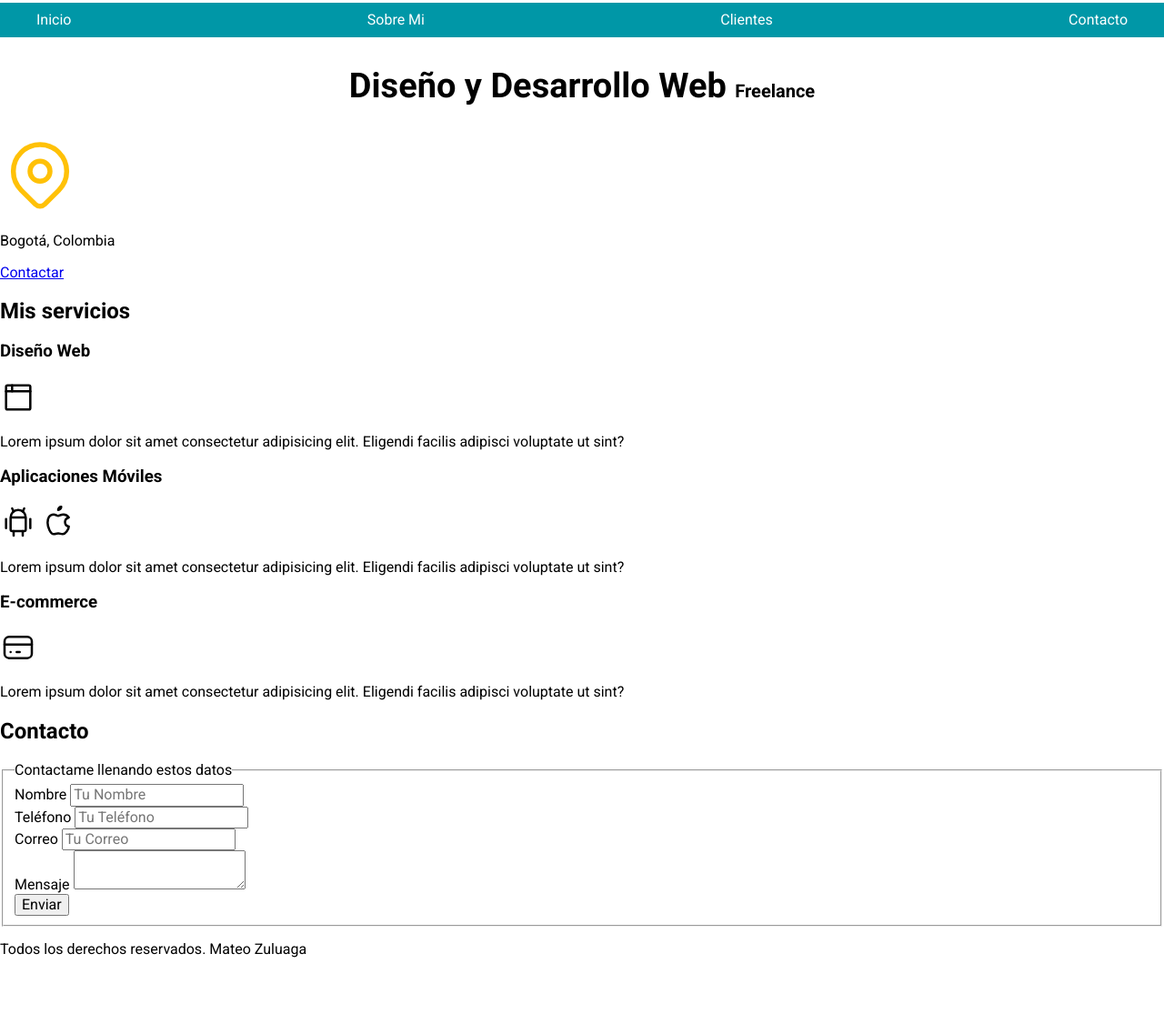
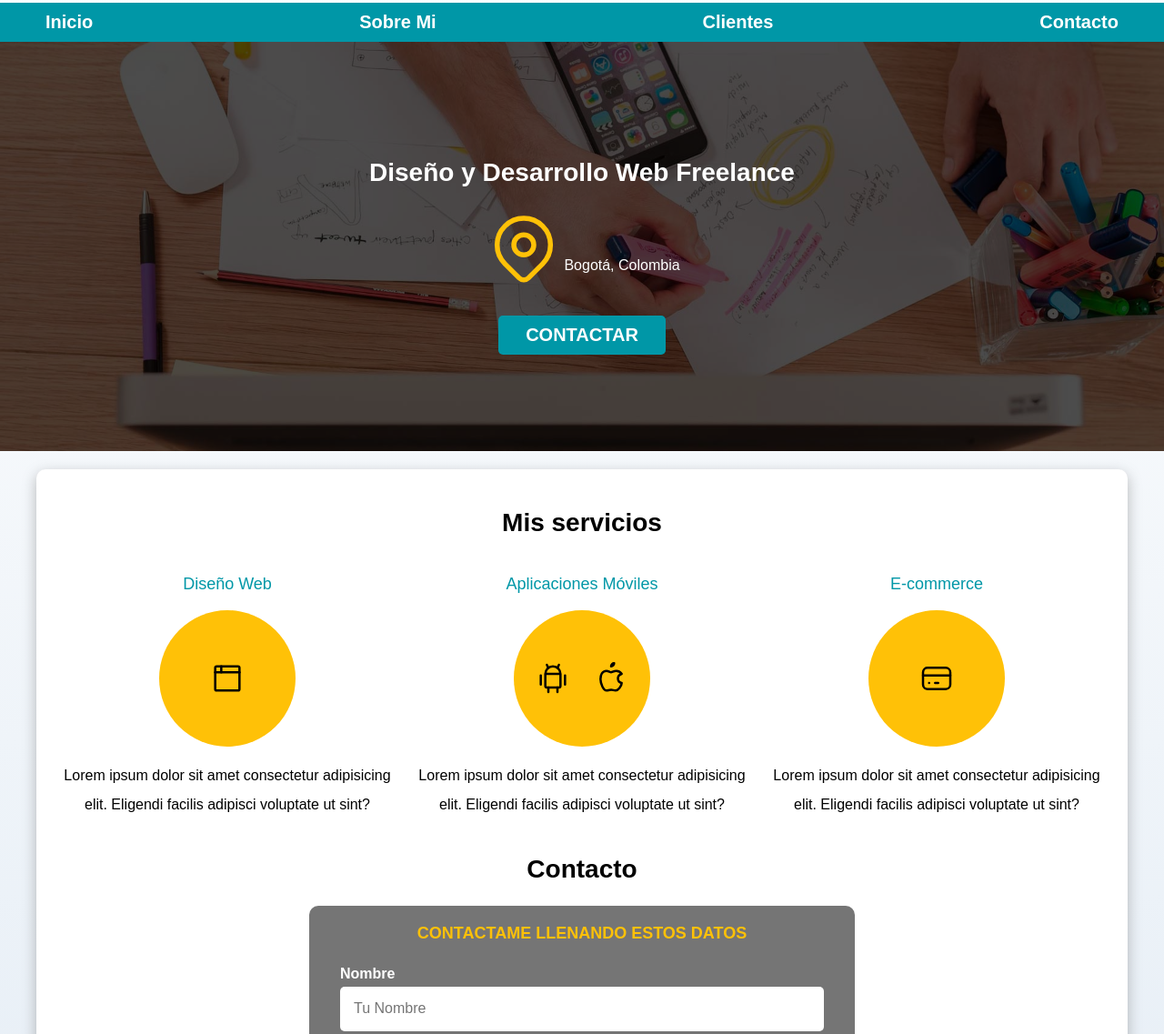
Before and after one commit to Mateozc97/Desarrollo-Web---P-gina-freelance, a plain HTML site: page index.html in a window 1280 px wide. Shown: the part 92-1229 px from the top of the page at 91% size. Before the commit the page ends 1161 px from the top, so only its background shows below. Drawn offline with Linux system fonts and the light colour scheme.

Commit message:
Terminado el proyecto

```diff
--- a/css/styles.css
+++ b/css/styles.css
@@ -1,38 +1,252 @@
-:root{
+:root {
     --blanco: #ffffff;
     --oscuro: #212121;
-    --primario: #ffc107;
-    --secundario: #0097a7;
+    --primario: #FFC107;
+    --secundario: #0097A7;
     --gris: #757575;
+    --grisClaro: #DFE9F3;
+}
+/*  Globales **/
+html {
+    font-size: 62.5%;
+    box-sizing: border-box; /* Hack para Box Model **/
+    scroll-snap-type: y mandatory;
+}
+/** Scroll Snap**/
+.servicios,
+.navegacion-principal,
+.formulario {
+    scroll-snap-align: center;
+    scroll-snap-stop: always;
 }
 
-html{
-    font-size: 62.5%;
+*, *:before, *:after {
+    box-sizing: inherit;
 }
-body{
-    font-size: 16px;
-    font-family: 'Roboto', sans-serif;
+body {
+    font-size: 16px; /* 1rem = 10px */
+    font-family: 'Krub', sans-serif;
+    background-image: linear-gradient(to top, var(--grisClaro) 0%, var(--blanco) 100% );
 }
-.titulo{
+.contenedor {
+    max-width: 120rem;
+    margin: 0 auto;
+}
+.boton {
+    background-color: var(--secundario);
+    color: var(--blanco);
+    padding: 1rem 3rem;
+    margin-top: 3rem;
+    font-size: 2rem;
+    text-decoration: none;
+    text-transform: uppercase;
+    font-weight: bold;
+    border-radius: .5rem;
+    width: 90%;
     text-align: center;
+    border: none;
+}
+@media (min-width: 768px) {
+    .boton {
+        width: auto;
+    }
+}
+.boton:hover {
+    cursor: pointer;
+}
+
+.sombra {
+    box-shadow: 0px 5px 15px 0px rgba(112,112,112,0.48);
+    background-color: var(--blanco);
+    padding: 2rem;
+    border-radius: 1rem;
+}
+
+/* Tipografia */
+h1 {
     font-size: 3.8rem;
 }
-.titulo span{
+h2 {
+    font-size: 2.8rem;
+}
+h3 {
+    font-size: 1.8rem;
+}
+h1,h2,h3 {
+    text-align: center;
+}
+
+
+/* Titulos */
+.titulo span {
     font-size: 2rem;
 }
-.contenedor{
-    width: 120rem;
-    margin: 0 auto;
+
+/** Utilidades **/
+.w-sm-100 {
+    width: 100%;
 }
-.nav-bg{
+@media (min-width: 768px) {
+    .w-sm-100 {
+        width: auto;
+    }
+}
+.flex {
+    display: flex;
+}
+.alinear-derecha {
+    justify-content: flex-end;
+}
+
+/* Navegacion Principal */
+.nav-bg {
     background-color: var(--secundario);
 }
-.navegacion-principal{
-    padding: 1rem;
+.navegacion-principal {
     display: flex;
-    justify-content: space-between;
+    flex-direction: column;
 }
-.navegacion-principal a{
+@media (min-width: 768px) {
+    .navegacion-principal {
+        flex-direction: row;
+        justify-content: space-between;
+    }
+}
+
+.navegacion-principal a {
+    display: block;
+    text-align: center;
     color: var(--blanco);
     text-decoration: none;
+    font-size: 2rem;
+    font-weight: 700;
+    padding: 1rem;
 }
+.navegacion-principal a:hover {
+    background-color: var(--primario);
+    color: var(--oscuro);
+}
+
+/* Hero */
+.hero {
+    background-image: url(../img/hero.jpg);
+    background-repeat: no-repeat;
+    background-size: cover;
+    height: 450px;
+    position: relative;
+    margin-bottom: 2rem;
+}
+.contenido-hero {
+    position: absolute;
+    background-color: rgba( 0,0,0, .7 ); /** Anterior **/
+    background-color: rgb( 0 0 0 / 70% );
+    width: 100%;
+    height: 100%;
+
+    display: flex;
+    flex-direction: column;
+    align-items: center;
+    justify-content: center;
+
+}
+.contenido-hero h2,
+.contenido-hero p {
+    color: var(--blanco);
+}
+.contenido-hero .ubicacion {
+    display: flex;
+    align-items: flex-end;
+}
+
+
+
+/** Servicios **/
+@media (min-width: 768px) {
+    .servicios {
+        display: grid;
+        grid-template-columns: repeat(3, 1fr);
+        column-gap: 1rem;
+    }
+}
+
+.servicio {
+    display: flex;
+    flex-direction: column;
+    align-items: center;
+}
+.servicio h3 {
+    color: var(--secundario);
+    font-weight: normal;
+}
+.servicio p {
+    line-height: 2;
+    text-align: center;
+}
+.servicio .iconos {
+    height: 15rem;
+    width: 15rem;
+    background-color: var(--primario);
+    border-radius: 50%;
+    display: flex;
+    justify-content: space-evenly;
+    align-items: center;
+}
+
+/** Contacto **/
+.formulario {
+    background-color: var(--gris);
+    width: min( 60rem, 100% ); /** Utilizar el valor más pequeño **/
+    margin: 0 auto;
+    padding: 2rem;
+    border-radius: 1rem;
+}
+
+.formulario fieldset {
+    border: none;
+}
+.formulario legend {
+    text-align: center;
+    font-size: 1.8rem;
+    text-transform: uppercase;
+    font-weight: 700;
+    margin-bottom: 2rem;
+    color: var(--primario);
+}
+
+@media (min-width: 768px) {
+    .contenedor-campos {
+        display: grid;
+        grid-template-columns: 50% 50%;
+        grid-template-rows: auto auto 20rem ;
+        column-gap: 1rem;
+    }
+
+    .campo:nth-child(3),
+    .campo:nth-child(4) {
+        grid-column: 1 / 3;
+    }
+}
+.campo {
+    margin-bottom: 1rem;
+}
+.campo label {
+    color: var(--blanco);
+    font-weight: bold;
+    margin-bottom: .5rem;
+    display: block;
+}
+.campo textarea {
+    height: 20rem;
+}
+
+.input-text {
+    width: 100%;
+    border: none;
+    padding: 1.5rem;
+    border-radius: .5rem;
+}
+
+/** Footer **/
+.footer {
+    text-align: center;
+}
--- a/index.html
+++ b/index.html
@@ -28,36 +28,43 @@
         </nav>
     </div>
 
-    <section>
-        <h2 class="titulo">Diseño y Desarrollo Web <span>Freelance</span> </h2>
+    <section class="hero">
+        <div class="contenido-hero">
+            <h2>Diseño y Desarrollo Web <span>Freelance</span> </h2>
 
+            <div class="ubicacion">
                 <svg xmlns="http://www.w3.org/2000/svg" class="icon icon-tabler icon-tabler-map-pin" width="88" height="88" viewBox="0 0 24 24" stroke-width="1.5" stroke="#ffc107" fill="none" stroke-linecap="round" stroke-linejoin="round">
                     <path stroke="none" d="M0 0h24v24H0z" fill="none"/>
                     <circle cx="12" cy="11" r="3" />
                     <path d="M17.657 16.657l-4.243 4.243a2 2 0 0 1 -2.827 0l-4.244 -4.243a8 8 0 1 1 11.314 0z" />
                 </svg>
-
                 <p>Bogotá, Colombia</p>
-
-        <a href="#">Contactar</a>
+            </div>
+            <a class="boton" href="#">Contactar</a>
+        </div><!--.contenido-hero-->
     </section>
 
-    <main>
+    <main class="contenedor sombra">
         <h2>Mis servicios</h2>
 
-        <section>
+        <div class="servicios">
+
+        <section class="servicio">
             <h3>Diseño Web</h3>
+            <div class="iconos">
                 <svg xmlns="http://www.w3.org/2000/svg" class="icon icon-tabler icon-tabler-browser" width="40" height="40" viewBox="0 0 24 24" stroke-width="1.5" stroke="#000000" fill="none" stroke-linecap="round" stroke-linejoin="round">
                     <path stroke="none" d="M0 0h24v24H0z" fill="none"/>
                     <rect x="4" y="4" width="16" height="16" rx="1" />
                     <line x1="4" y1="8" x2="20" y2="8" />
                     <line x1="8" y1="4" x2="8" y2="8" />
                 </svg>
+            </div>
             <p>Lorem ipsum dolor sit amet consectetur adipisicing elit. Eligendi facilis adipisci voluptate ut sint?</p>
         </section>
 
-        <section>
+        <section class="servicio">
             <h3>Aplicaciones Móviles</h3>
+            <div class="iconos">
                 <svg xmlns="http://www.w3.org/2000/svg" class="icon icon-tabler icon-tabler-brand-android" width="40" height="40" viewBox="0 0 24 24" stroke-width="1.5" stroke="#000000" fill="none" stroke-linecap="round" stroke-linejoin="round">
                     <path stroke="none" d="M0 0h24v24H0z" fill="none"/>
                     <line x1="4" y1="10" x2="4" y2="16" />
@@ -74,11 +81,13 @@
                     <path d="M9 7c-3 0 -4 3 -4 5.5c0 3 2 7.5 4 7.5c1.088 -.046 1.679 -.5 3 -.5c1.312 0 1.5 .5 3 .5s4 -3 4 -5c-.028 -.01 -2.472 -.403 -2.5 -3c-.019 -2.17 2.416 -2.954 2.5 -3c-1.023 -1.492 -2.951 -1.963 -3.5 -2c-1.433 -.111 -2.83 1 -3.5 1c-.68 0 -1.9 -1 -3 -1z" />
                     <path d="M12 4a2 2 0 0 0 2 -2a2 2 0 0 0 -2 2" />
                 </svg>
+            </div>
             <p>Lorem ipsum dolor sit amet consectetur adipisicing elit. Eligendi facilis adipisci voluptate ut sint?</p>
         </section>
 
-        <section>
+        <section class="servicio">
             <h3>E-commerce</h3>
+            <div class="iconos">
                 <svg xmlns="http://www.w3.org/2000/svg" class="icon icon-tabler icon-tabler-credit-card" width="40" height="40" viewBox="0 0 24 24" stroke-width="1.5" stroke="#000000" fill="none" stroke-linecap="round" stroke-linejoin="round">
                     <path stroke="none" d="M0 0h24v24H0z" fill="none"/>
                     <rect x="3" y="5" width="18" height="14" rx="3" />
@@ -86,44 +95,50 @@
                     <line x1="7" y1="15" x2="7.01" y2="15" />
                     <line x1="11" y1="15" x2="13" y2="15" />
                 </svg>
+            </div>
             <p>Lorem ipsum dolor sit amet consectetur adipisicing elit. Eligendi facilis adipisci voluptate ut sint?</p>
         </section>
-    </main>
+    </div><!--.servicios-->
+
         <Section>
             <h2>Contacto</h2>
 
-            <form>
+            <form class="formulario">
                 <fieldset>
                     <legend>Contactame llenando estos datos</legend>
-                        <div>
-                            <label">Nombre</label>
-                            <input type="text" placeholder="Tu Nombre">
+
+                    <div class="contendor-campos">
+                        <div class="campo">
+                            <label>Nombre</label>
+                            <input class="input-text" type="text" placeholder="Tu Nombre">
                         </div>
 
-                        <div>
+                        <div class="campo">
                             <label>Teléfono</label>
-                            <input type="tel" placeholder="Tu Teléfono">
+                            <input class="input-text" type="tel" placeholder="Tu Teléfono">
                         </div>
 
-                        <div>
+                        <div class="campo">
                             <label>Correo</label>
-                            <input type="email" placeholder="Tu Correo">
+                            <input class="input-text" type="email" placeholder="Tu Correo">
                         </div>
 
-                        <div>
+                        <div class="campo">
                             <label>Mensaje</label>
                             <textarea></textarea>
                         </div>
 
-                        <div>
-                            <input type="submit" value="Enviar">
+                    </div><!-- contenedor-campos -->
+                    <div class="alinear-derecha flex">
+                        <input class="boton w-sm-100" type="submit" value="Enviar">
                     </div>
-
                 </fieldset>
             </form>
         </Section>
 
-        <footer>
+    </main>
+
+        <footer class="footer">
             <p>Todos los derechos reservados. Mateo Zuluaga</p>
         </footer>
 
```
Lines whose indentation alone changed are shown as unchanged.
